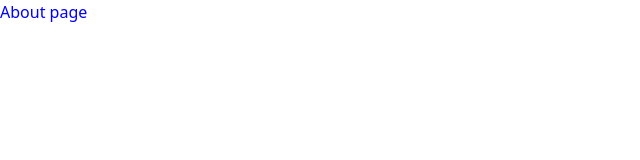
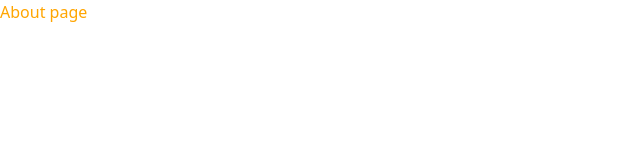
Before and after one commit to MusaGillani/nextjs-yt, a Next.js app: page /about in a window 1280 px wide. Shown: the top 160 px of the page, without its empty margins (0-640 px from the left). Built offline with nearby package versions, Linux system fonts and the light colour scheme.

Commit message:
Video 52

```diff
--- a/package.json
+++ b/package.json
@@ -20,6 +20,7 @@
     "next": "13.0.6",
     "react": "18.2.0",
     "react-dom": "18.2.0",
+    "sass": "^1.56.2",
     "swr": "^2.0.0",
     "typescript": "4.9.4"
   }
--- a/pages/about.tsx
+++ b/pages/about.tsx
@@ -1,5 +1,5 @@
-import styles from "../styles/About.module.css";
+import styles from "../styles/About.module.scss";
 
 export default function About() {
-  return <div className={styles.highlight}>About page</div>;
+  return <div className={styles.highlightscss}>About page</div>;
 }
--- a/pages/contact.tsx
+++ b/pages/contact.tsx
@@ -1,5 +1,5 @@
-import styles from "../styles/Contact.module.css";
+import styles from "../styles/Contact.module.scss";
 
 export default function Contact() {
-  return <div className={styles.highlight}>Contact page</div>;
+  return <div className={styles.highlightscss}>Contact page</div>;
 }
--- /dev/null
+++ b/styles/About.module.scss
@@ -0,0 +1,5 @@
+@import 'colors';
+
+.highlightscss{
+  color: $orange;
+}
--- /dev/null
+++ b/styles/Contact.module.scss
@@ -0,0 +1,5 @@
+@import 'colors';
+
+.highlightscss{
+  color: $purple;
+}
--- /dev/null
+++ b/styles/_colors.scss
@@ -0,0 +1,2 @@
+$orange: orange;
+$purple: purple;
```
Also changed, not shown: 1 other file (tests, documents, lock files or other folders).
